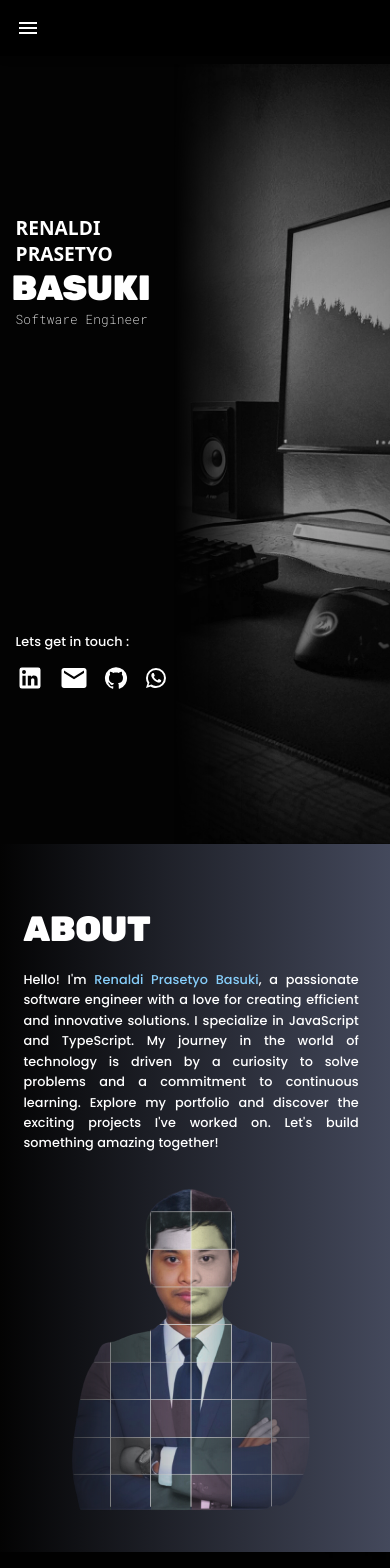
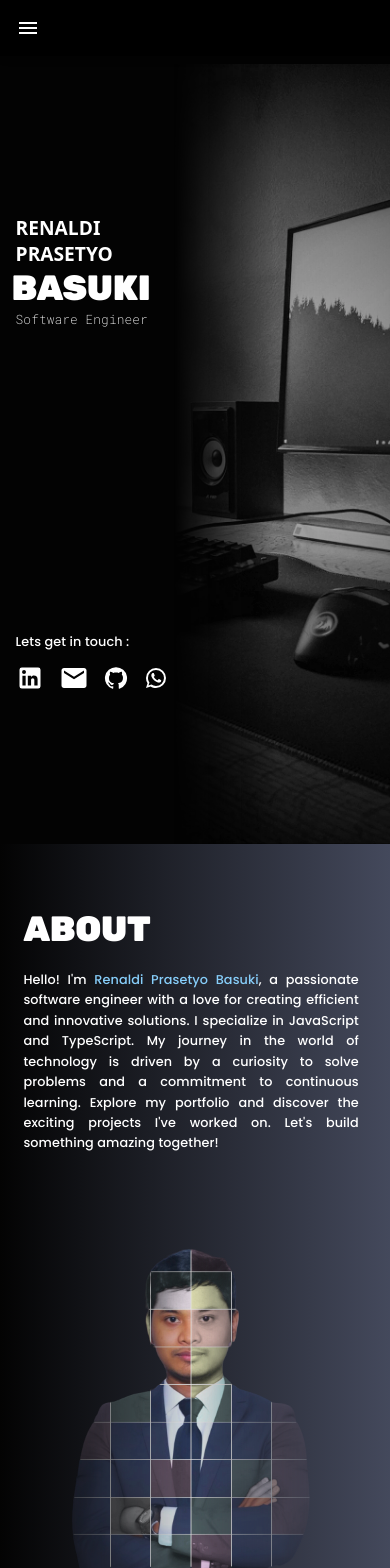
Before and after one commit to RPrasetyoB/rpb.com, a React (Vite) app: page / in a window 390 px wide. Shown: the top 1568 px of the page. Built offline with nearby package versions, Linux system fonts and the light colour scheme; a web font is replaced by a local one.

Commit message:
fix: responsive

```diff
--- a/src/containers/About/index.tsx
+++ b/src/containers/About/index.tsx
@@ -15,8 +15,9 @@ const About = () => {
         paddingLeft: "6vw",
         paddingBottom: isMobile ? "40px" : 0,
         width: "100svw",
-        height: isMobile  ? "auto" : "100svh",
-        gap: isTablet ? "5vw" : 0,
+        height: isTablet ? "auto" : "100svh",
+        minHeight: "90svh",
+        gap: isTablet ? "5vw" : "10px",
         background: "linear-gradient(to right, #030303, #44495C)",
         display : "flex",
         flexDirection: "column",
@@ -46,7 +47,7 @@ const About = () => {
         }}
       >
         <Box
-          sx={{ display: "flex", flexDirection: isMobile ? "column" : "row", width: "100%", gap: isMobile ? "20px": "10px"}}
+          sx={{ display: "flex", flexDirection: isMobile ? "column" : "row", width: "100%", gap: isMobile ? "80px": "10px"}}
         >
           <Box
             sx={{
--- a/src/pages/index.tsx
+++ b/src/pages/index.tsx
@@ -29,6 +29,12 @@ const MainPage = (props: Props) => {
 
   const handleDrawerToggle = () => {
     setMobileOpen((prevState) => !prevState);
+  };
+
+  const delayDrawerToggle = () => {
+    setTimeout(() => {
+      handleDrawerToggle();
+    }, 850);
   };
 
   const handleSetActive = (to: string) => {
@@ -137,7 +143,7 @@ const MainPage = (props: Props) => {
                             borderRadius: 0,
                           }),
                         }}
-                        onClick={handleDrawerToggle}
+                        onClick={delayDrawerToggle}
                       >
                         {item}
                         {activeSection === item.toLowerCase() && (
```
